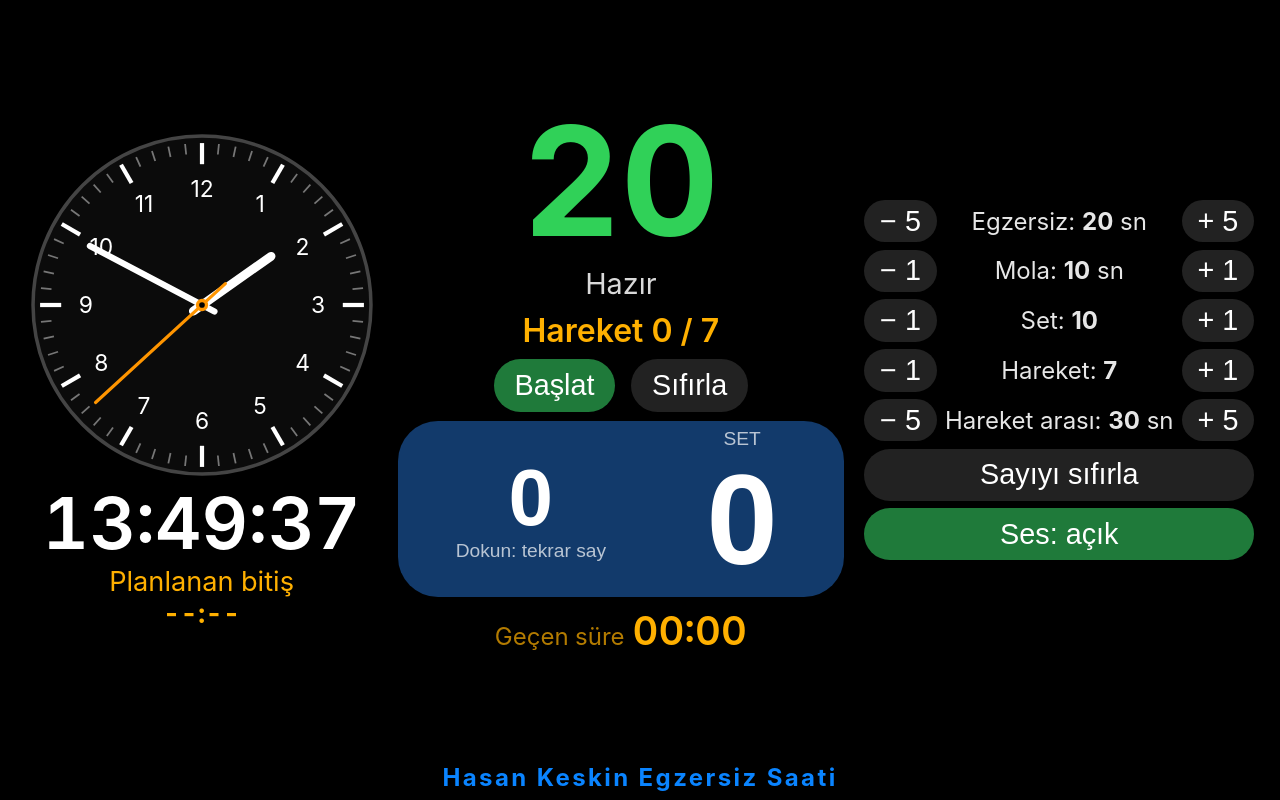
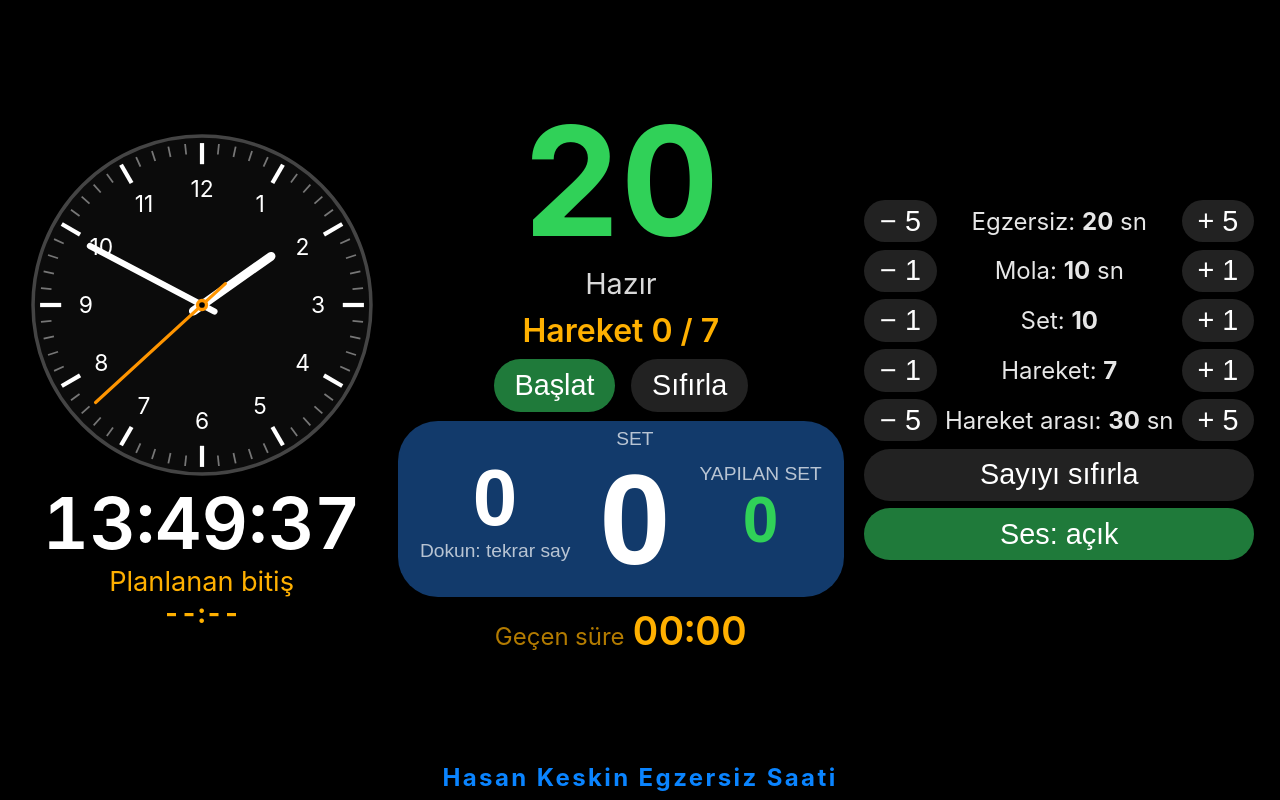
Before and after one commit to hasankeskinSHMYO/egzersiz-saati, a plain HTML site: page index.html in a window 1280 px wide. Both pictures are taken after a click on the button "Sıfırla". Drawn offline with Linux system fonts and the light colour scheme.

Commit message:
Add files via upload

```diff
--- a/index.html
+++ b/index.html
@@ -39,6 +39,7 @@
   #counterBtn .side { display: flex; flex-direction: column; align-items: center; min-width: 11vmin; }
   #counterBtn .side small, #counterBtn .mid small { font-size: 2.4vmin; opacity: .7; }
   #counterBtn .side b { font-size: 16vmin; line-height: 1.1; font-variant-numeric: tabular-nums; }
+  #counterBtn .side.small b { font-size: 8vmin; color: #30d158; }
   #counterBtn .mid { display: flex; flex-direction: column; align-items: center; }
   #count { font-size: 10vmin; font-weight: 700; line-height: 1.05; font-variant-numeric: tabular-nums; }
   #timerRow { font-size: 5vmin; font-weight: 600; font-variant-numeric: tabular-nums; color: #ffb000; }
@@ -58,6 +59,7 @@
     #clock { width: 52vw; height: 52vw; } #digital { font-size: 11vw; } #endAt { font-size: 4.2vw; }
     #cd { font-size: 24vw; } #phase { font-size: 4.4vw; } #info { font-size: 5vw; }
     #counterBtn { max-width: 92vw; } #counterBtn .side b { font-size: 22vw; } #counterBtn .side small, #counterBtn .mid small { font-size: 3vw; }
+    #counterBtn .side.small b { font-size: 10vw; }
     #counterBtn .side { min-width: 18vw; } #count { font-size: 14vw; } #timerRow { font-size: 7vw; } #timerRow small { font-size: 4vw; }
     button { font-size: 4.6vw; padding: 2vw 4.4vw; }
     #side { width: 92vw; max-height: none; overflow: visible; }
@@ -83,6 +85,7 @@
     <button id="counterBtn">
       <span class="mid"><b id="count">0</b><small>Dokun: tekrar say</small></span>
       <span class="side"><small>SET</small><b id="setNow">0</b></span>
+      <span class="side small"><small>YAPILAN SET</small><b id="doneNow">0</b></span>
     </button>
     <div id="timerRow"><small>Geçen süre</small><span id="timer">00:00</span></div>
   </div>
@@ -210,6 +213,8 @@ document.querySelectorAll('[data-k]').forEach(b => b.onclick = () => {
 });
 
 /* ---------- Program: hareketler x setler ---------- */
+let doneSets = 0;
+function setDone(n) { doneSets = n; $('doneNow').textContent = n; }
 let segs = [], si = 0, run = false, paused = false, pausedLeftMs = 0, pausedElapsed = 0, segEnd = 0, lastShown = -1, t0 = 0, count = 0;
 
 function buildSegs() {
@@ -261,7 +266,7 @@ function setBtn() {
 $('startBtn').onclick = () => {
   ensureAudio(true); keepAwake();
   if (!run) {
-    segs = buildSegs(); si = 0; run = true; paused = false; t0 = Date.now(); setEndOnce();
+    segs = buildSegs(); si = 0; run = true; paused = false; t0 = Date.now(); setEndOnce(); setDone(0);
     applySeg(); beep(1200, 0.4);
   } else if (!paused) {
     paused = true; pausedLeftMs = Math.max(0, segEnd - Date.now()); pausedElapsed = Date.now() - t0;
@@ -273,7 +278,7 @@ $('startBtn').onclick = () => {
   setBtn();
 };
 $('resetBtn').onclick = () => {
-  run = false; paused = false; setBtn(); showIdle(); setCount(0); clearEnd();
+  run = false; paused = false; setBtn(); showIdle(); setCount(0); setDone(0); clearEnd();
 };
 
 function logic() {
@@ -289,6 +294,7 @@ function logic() {
     }
     $('timer').textContent = fmt(now - t0);
     if (now >= segEnd) {
+      if (g.type === 'work' && g.s === cfg.sets) setDone(g.m); // tum setler bitti: 1 set yapildi
       if (si >= segs.length - 1) {
         run = false; setRing(null);
         $('cd').className = ''; $('cd').textContent = 'Bitti'; $('phase').textContent = 'Egzersiz bitti';
```
